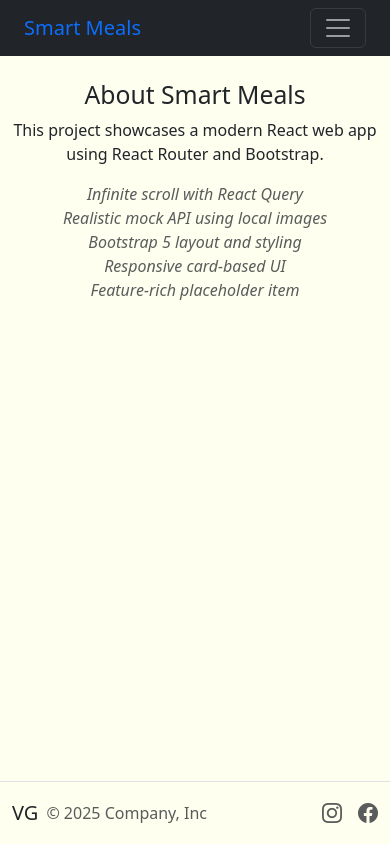
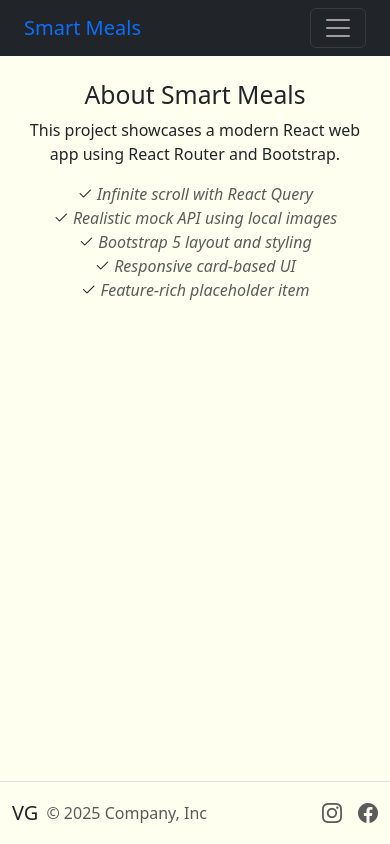
Before and after one commit to Venkat-Gorla/smartmeal-serverless, a React (Vite) app in the folder react-client/: page /about in a window 390 px wide. Built offline with nearby package versions, Linux system fonts and the light colour scheme.

Commit message:
[react client] feat: About page with feature list and centered layout
- Lists project highlights with subtle check icons
- Uses Bootstrap utilities for clean spacing and alignment
- Responsive and minimalist UI for polished presentation

```diff
--- a/react-client/src/pages/About.jsx
+++ b/react-client/src/pages/About.jsx
@@ -8,7 +8,7 @@ export default function About() {
   ];
 
   return (
-    <div className="text-center">
+    <div className="container text-center">
       <h2>About Smart Meals</h2>
       <p>
         This project showcases a modern React web app using React Router and
@@ -17,6 +17,7 @@ export default function About() {
       <ul className="list-unstyled">
         {features.map((feature, index) => (
           <li key={index} className="text-muted fst-italic">
+            <i className="bi bi-check2 me-1 text-dark"></i>
             {feature}
           </li>
         ))}
```
